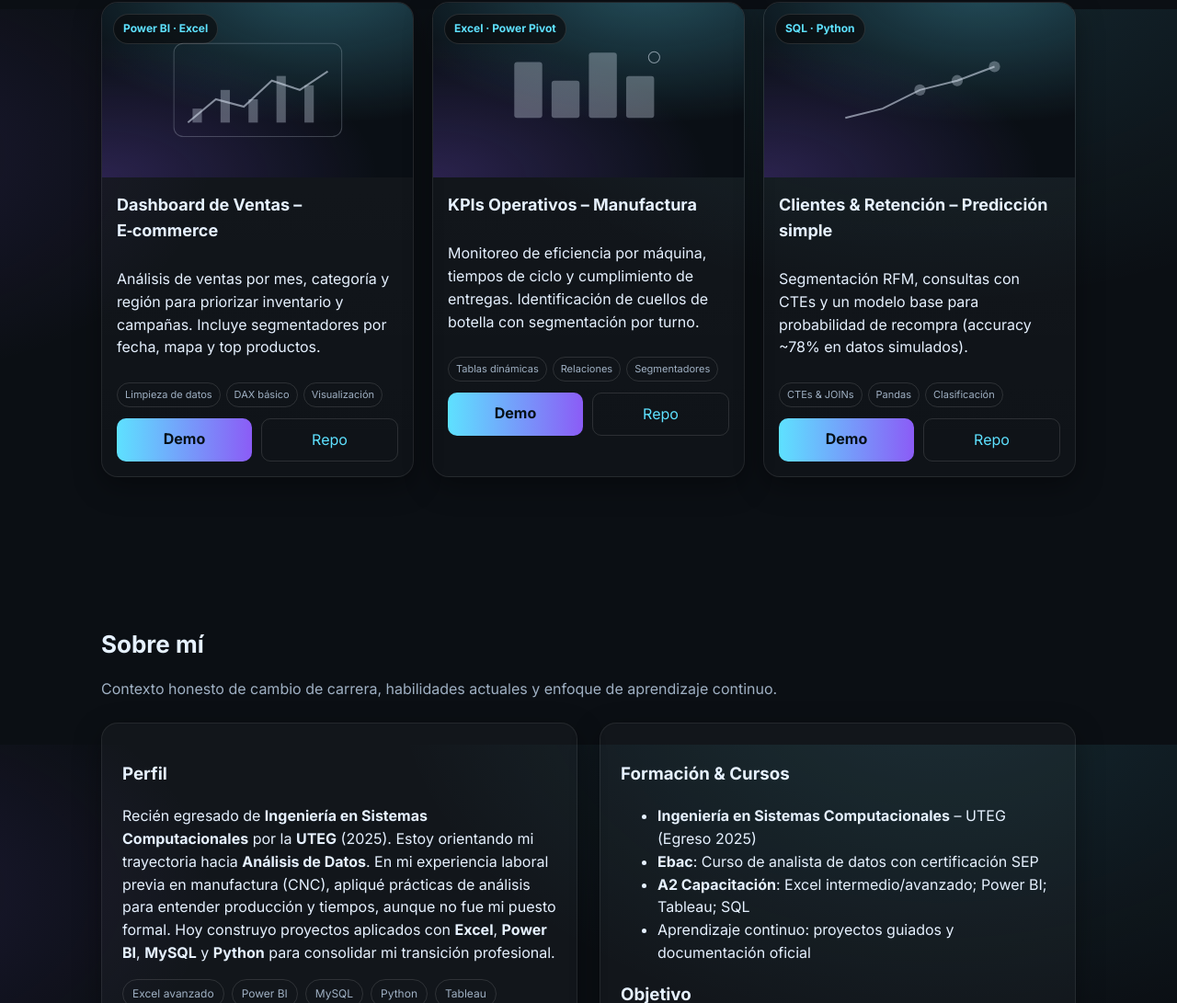
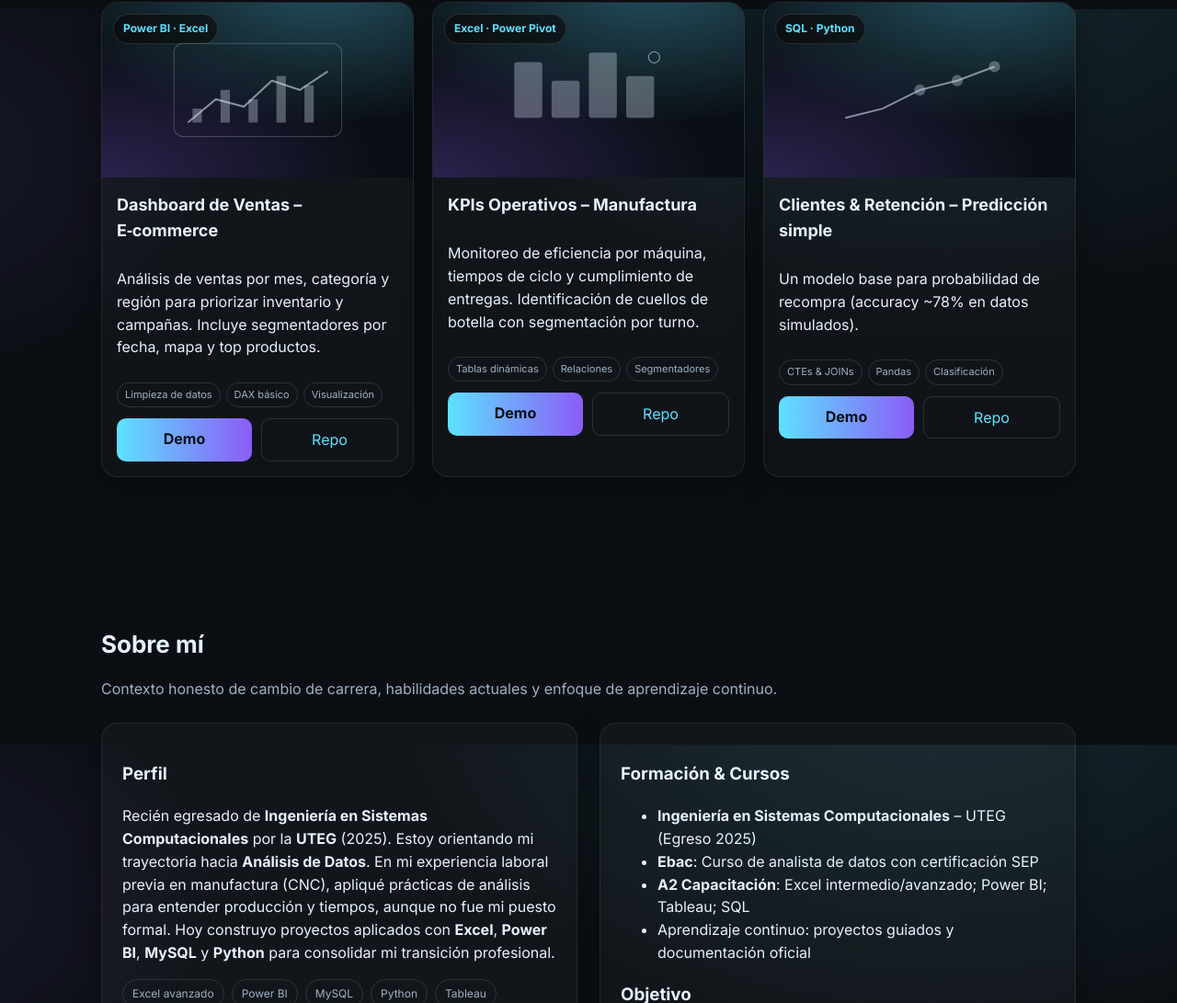
Before and after one commit to CarlosHuesos/CarlosHuesos.github.io, a plain HTML site: page index.html in a window 1280 px wide. Shown: the part 790-1881 px from the top of the page at 92% size. Drawn offline with Linux system fonts and the light colour scheme.

Commit message:
Cambio de texto

```diff
--- a/index.html
+++ b/index.html
@@ -212,7 +212,7 @@
           </div>
           <div class="card-body">
             <h3 id="p3-title">Clientes & Retención – Predicción simple</h3>
-            <p id="p3-desc">Segmentación RFM, consultas con CTEs y un modelo base para probabilidad de recompra (accuracy ~78% en datos simulados).</p>
+            <p id="p3-desc">Un modelo base para probabilidad de recompra (accuracy ~78% en datos simulados).</p>
             <div class="tags">
               <span class="tag">CTEs & JOINs</span>
               <span class="tag">Pandas</span>
```
